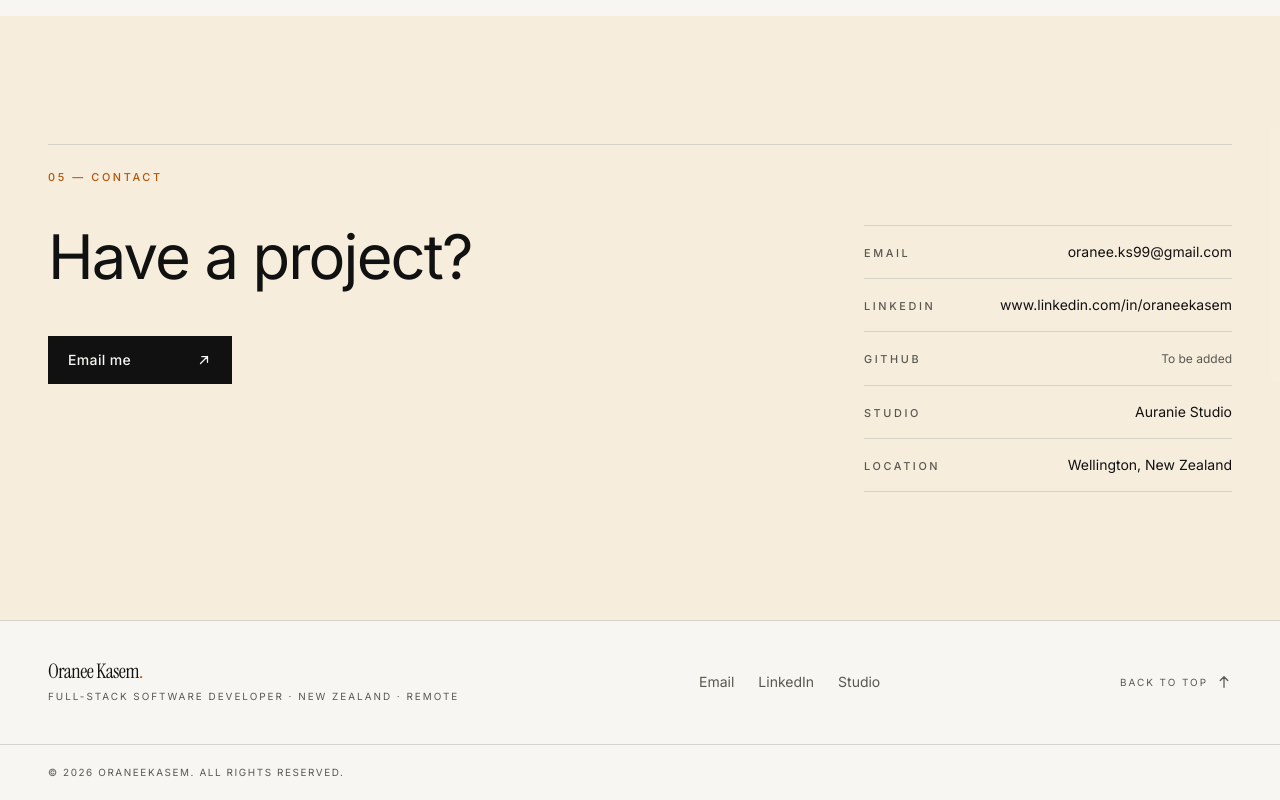
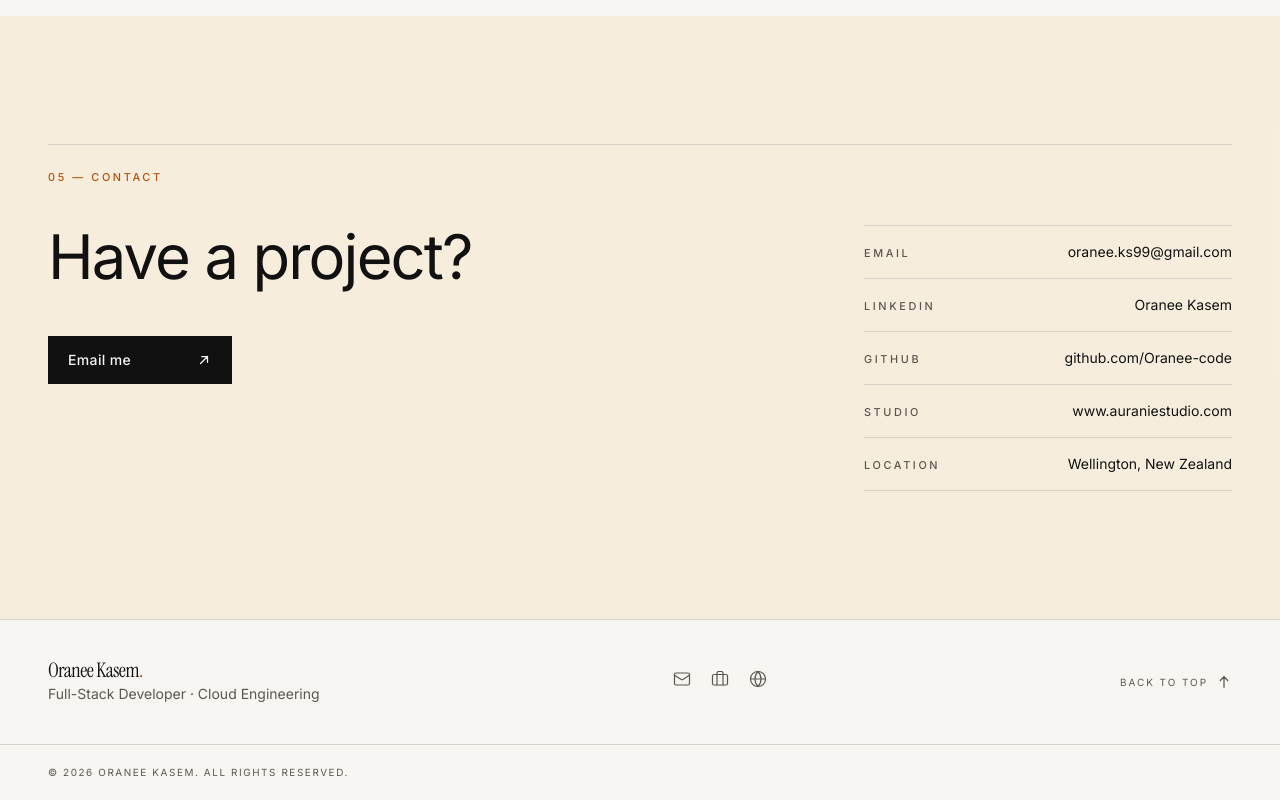
Before and after one commit to Oranee-code/Oranee-s-portfoilo, a React (Vite) app: page / in a window 1280 px wide. Shown: the part 6038-6838 px from the top of the page. Built offline with nearby package versions, Linux system fonts and the light colour scheme.

Commit message:
added icon

```diff
--- a/package.json
+++ b/package.json
@@ -10,6 +10,7 @@
     "typecheck": "tsc -b --noEmit"
   },
   "dependencies": {
+    "lucide-react": "^1.70.0",
     "react": "^19.2.0",
     "react-dom": "^19.2.0"
   },
--- a/src/components/Footer.tsx
+++ b/src/components/Footer.tsx
@@ -1,6 +1,14 @@
+
+import { Mail, Globe, Briefcase } from 'lucide-react'
 import { contactChannels } from '../data/contact'
 import { profile } from '../data/profile'
 import { ArrowUpIcon } from './icons'
+
+const socialIcons = {
+  Email: Mail,
+  LinkedIn: Briefcase,
+  Studio: Globe,
+}
 
 export default function Footer() {
   const year = new Date().getFullYear()
@@ -9,32 +17,47 @@ export default function Footer() {
   return (
     <footer className="relative z-10 border-t border-line">
       <div className="shell flex flex-col gap-8 py-10 md:flex-row md:items-center md:justify-between">
+
+        {/* Profile */}
         <div>
           <p className="font-display text-xl leading-none tracking-tight">
             {profile.name} {profile.last}
             <span className="text-accent">.</span>
           </p>
-          <p className="mt-2 text-[0.62rem] uppercase tracking-[0.2em] text-muted">
-            {profile.role} · {profile.location}
-          </p>
+          <p className="mt-1 text-sm text-muted">{profile.eyebrow}</p>
+
         </div>
 
-        <ul className="flex flex-wrap items-center gap-x-6 gap-y-2 text-sm">
-          {links.map((channel) => (
+        {/* Social and contact icons */}
+        <ul className="flex items-center gap-5">
+          {links.map((channel) => {
+            const Icon =
+              socialIcons[channel.label as keyof typeof socialIcons]
+
+            if (!Icon) return null
+
+            return (
               <li key={channel.label}>
                 <a
                   href={channel.href}
+                  aria-label={channel.label}
+                  title={channel.label}
                   {...(channel.label === 'Email'
                     ? {}
-                  : { target: '_blank', rel: 'noreferrer noopener' })}
-                className="text-muted transition-colors duration-300 hover:text-accent"
+                    : {
+                        target: '_blank',
+                        rel: 'noreferrer noopener',
+                      })}
+                  className="inline-flex text-muted transition-colors duration-300 hover:text-accent"
                 >
-                {channel.label}
+                  <Icon size={18} strokeWidth={1.6} />
                 </a>
               </li>
-          ))}
+            )
+          })}
         </ul>
 
+        {/* Back to top */}
         <a
           href="#home"
           className="group inline-flex items-center gap-2 self-start text-[0.62rem] uppercase tracking-[0.2em] text-muted transition-colors duration-300 hover:text-ink md:self-auto"
@@ -44,11 +67,11 @@ export default function Footer() {
         </a>
       </div>
 
-      <div className="shell flex-col gap-2 border-t border-line py-5 text-[0.62rem] uppercase tracking-[0.16em] text-muted sm:flex-row sm:items-center sm:justify-between">
+      {/* Copyright */}
+      <div className="shell flex flex-col gap-2 border-t border-line py-5 text-[0.62rem] uppercase tracking-[0.16em] text-muted sm:flex-row sm:items-center sm:justify-between">
         <span>
-          © {year} {profile.name}{profile.last}. All rights reserved.
+          © {year} {profile.name} {profile.last}. All rights reserved.
         </span>
-
       </div>
     </footer>
   )
--- a/src/data/contact.ts
+++ b/src/data/contact.ts
@@ -1,20 +1,21 @@
-/**
- * Contact details. Leave a value empty to show a clear placeholder instead of
- * a broken link — no addresses or profiles are invented.
- */
+
 export const contact = {
-  /** e.g. 'orannee@example.com' */
   email: 'oranee.ks99@gmail.com',
-  /** Full profile URL, e.g. 'https://www.linkedin.com/in/your-handle' */
-  linkedin: 'www.linkedin.com/in/oraneekasem',
-  /** Full profile URL, e.g. 'https://github.com/your-handle' */
-  github: '',
+
+  linkedin: {
+    name: 'Oranee Kasem',
+    url: 'https://www.linkedin.com/in/oraneekasem/',
+  },
+
+  github: 'https://github.com/Oranee-code',
+
   location: 'Wellington, New Zealand',
+
   headline: 'Have a project?',
   ctaLabel: 'Email me',
-  /** Your freelance studio, linked from the contact section and the footer. */
+
   studio: {
-    name: 'Auranie Studio',
+    name: 'www.auraniestudio.com',
     url: 'https://www.auraniestudio.com/',
   },
 }
@@ -30,16 +31,16 @@ export const contactChannels: ContactChannel[] = [
   {
     label: 'Email',
     value: contact.email,
-    href: contact.email ? `mailto:${contact.email}` : undefined,
+    href: `mailto:${contact.email}`,
   },
   {
     label: 'LinkedIn',
-    value: contact.linkedin,
-    href: contact.linkedin || undefined,
+    value: contact.linkedin.name,
+    href: contact.linkedin.url,
   },
   {
     label: 'GitHub',
-    value: contact.github,
+    value: contact.github || 'Oranee-code',
     href: contact.github || undefined,
   },
   {
```
Also changed, not shown: 1 other file (tests, documents, lock files or other folders). Lines whose indentation alone changed are shown as unchanged.
